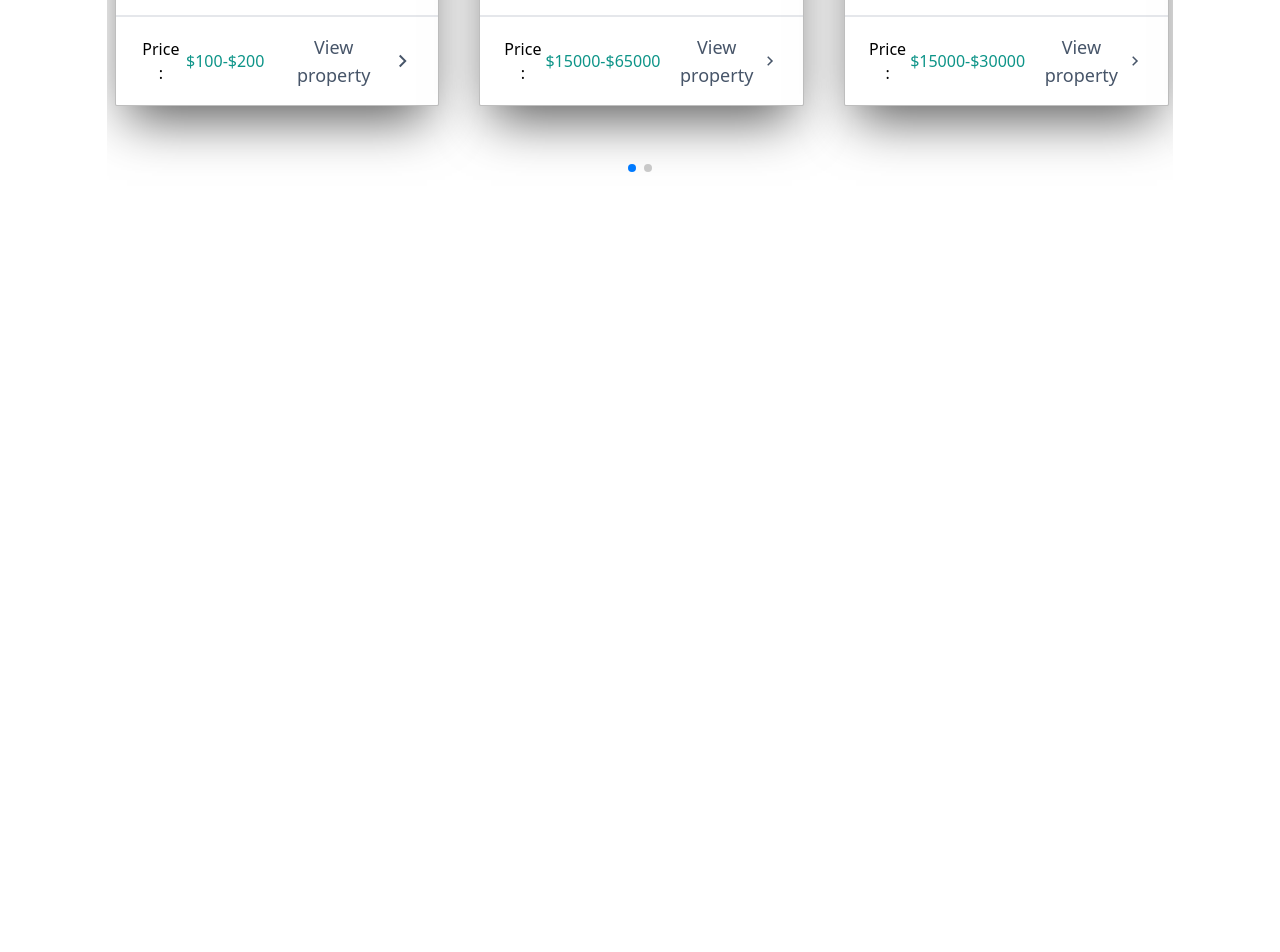
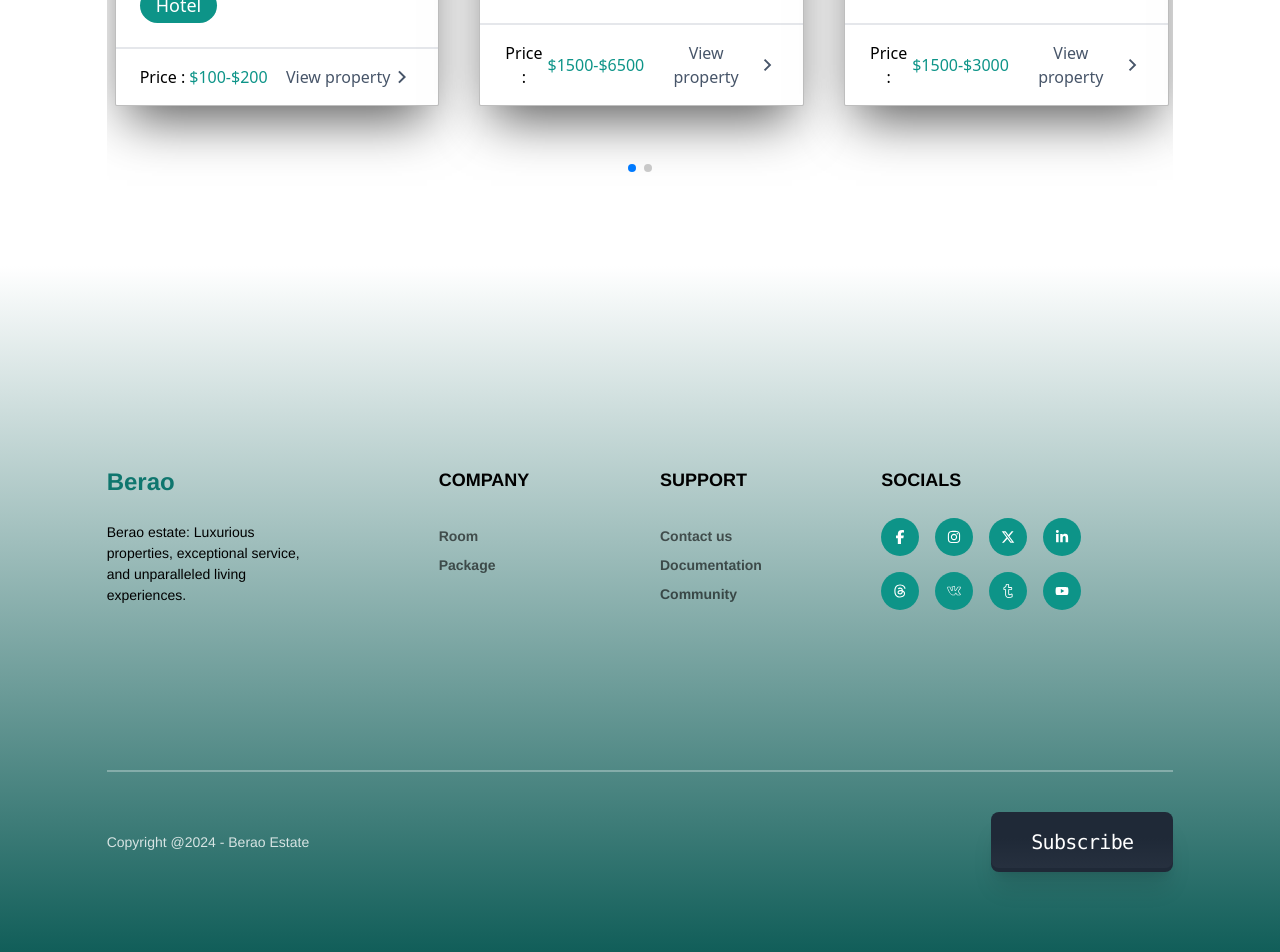
Before and after one commit to NaimurRahman00/berao-website, a React (Vite) app: page / in a window 1280 px wide. Shown: the part 1424-2376 px from the top of the page. Before the commit the page ends 1690 px from the top, so only its background shows below. Built offline with nearby package versions, Linux system fonts and the light colour scheme; no server answers.

Commit message:
Footer added

```diff
--- a/public/data.json
+++ b/public/data.json
@@ -17,7 +17,7 @@
     "id": 2,
     "segment_name": "Motel",
     "description": "Affordable roadside accommodation with convenient access and essential amenities.",
-    "price": "$15000-$65000",
+    "price": "$1500-$6500",
     "status": "sale",
     "area": "Varies per room",
     "location": "Highway 101",
@@ -30,7 +30,7 @@
     "id": 3,
     "segment_name": "Resort",
     "description": "Luxurious seaside escape with private beach, spa, and gourmet dining.",
-    "price": "$15000-$30000",
+    "price": "$1500-$3000",
     "status": "sale",
     "area": "Varies per suite",
     "location": "Seaside Blvd",
--- /dev/null
+++ b/src/componants/Footer/Footer.jsx
@@ -0,0 +1,83 @@
+import {
+  FaFacebookF,
+  FaInstagram,
+  FaLinkedinIn,
+  FaThreads,
+  FaXTwitter,
+} from "react-icons/fa6";
+import { SlSocialTumblr, SlSocialVkontakte } from "react-icons/sl";
+import { TiSocialYoutube } from "react-icons/ti";
+import { Link } from "react-router-dom";
+
+const Footer = () => {
+  return (
+    <footer className="bg-gradient-to-t from-teal-800 to-white py-10">
+      <div className="w-10/12 max-w-[1400px] mx-auto">
+        <div className="grid grid-cols-10 gap-10 py-40 border-b-2 border-white/30">
+          <div className="col-span-3">
+            <h1 className="font-extrabold text-2xl mb-6 text-teal-700">Berao</h1>
+            <p className="w-4/6">
+              Berao estate: Luxurious properties, exceptional service, and
+              unparalleled living experiences.
+            </p>
+          </div>
+          <div className="col-span-2 flex flex-col space-y-2 font-semibold">
+            <h2 className="uppercase text-lg font-bold mb-6">Company</h2>
+            <Link className="text-black/60 hover:underline">Room</Link>
+            <Link className="text-black/60 hover:underline">Package</Link>
+          </div>
+          <div className="col-span-2 flex flex-col space-y-2 font-semibold">
+            <h2 className="uppercase text-lg font-bold mb-6">Support</h2>
+            <Link className="text-black/60 hover:underline">Contact us</Link>
+            <Link className="text-black/60 hover:underline">Documentation</Link>
+            <Link className="text-black/60 hover:underline">Community</Link>
+          </div>
+          <div className="col-span-3">
+            <h2 className="uppercase text-lg font-bold mb-6">Socials</h2>
+            <div className="flex flex-wrap gap-4 w-5/6">
+              <Link className="p-3 rounded-full bg-teal-600 text-white">
+                <FaFacebookF />
+              </Link>
+              <Link className="p-3 rounded-full bg-teal-600 text-white">
+                <FaInstagram />
+              </Link>
+              <Link className="p-3 rounded-full bg-teal-600 text-white">
+                <FaXTwitter />
+              </Link>
+              <Link className="p-3 rounded-full bg-teal-600 text-white">
+                <FaLinkedinIn />
+              </Link>
+              <Link className="p-3 rounded-full bg-teal-600 text-white">
+                <FaThreads />
+              </Link>
+              <Link className="p-3 rounded-full bg-teal-600 text-white">
+                <SlSocialVkontakte />
+              </Link>
+              <Link className="p-3 rounded-full bg-teal-600 text-white">
+                <SlSocialTumblr />
+              </Link>
+              <Link className="p-3 rounded-full bg-teal-600 text-white">
+                <TiSocialYoutube />
+              </Link>
+            </div>
+          </div>
+        </div>
+        <div className="flex py-10 justify-between items-center">
+          <h2 className="text-sm text-white/80">
+            Copyright @2024 - Berao Estate
+          </h2>
+          <a
+            href="#_"
+            className="relative inline-flex items-center justify-center px-10 py-4 overflow-hidden font-mono font-medium tracking-tighter text-white bg-gray-800 rounded-lg group shadow-xl"
+          >
+            <span className="absolute w-0 h-0 transition-all duration-500 ease-out bg-teal-700 rounded-full group-hover:w-56 group-hover:h-56"></span>
+            <span className="absolute inset-0 w-full h-full -mt-1 rounded-lg opacity-30 bg-gradient-to-b from-transparent via-transparent to-gray-700"></span>
+            <span className="relative text-xl">Subscribe</span>
+          </a>
+        </div>
+      </div>
+    </footer>
+  );
+};
+
+export default Footer;
--- a/src/componants/Home/Estate.jsx
+++ b/src/componants/Home/Estate.jsx
@@ -12,7 +12,7 @@ import { Link } from "react-router-dom";
 
 const Estate = ({ cardData }) => {
   return (
-    <div className="w-10/12 mx-auto py-20">
+    <div className="w-10/12 max-w-[1400px] mx-auto py-20">
       <div>
         <h2 className="text-4xl font-bold text-center">Estate</h2>
       </div>
@@ -85,7 +85,7 @@ const Estate = ({ cardData }) => {
               </div>
               <div className="flex items-center gap-3 justify-between text-sm md:text-base px-6 border-t-2 border-gray-200 py-4">
                 <div className="flex gap-1 items-center"><h2>Price : </h2> <h3 className="font-medium text-teal-600">{slide.price}</h3></div>
-                <Link to={`/view-property/${slide.id}`} className="flex items-center text-slate-600 font-medium text-lg">View property <RiArrowRightSLine className="text-2xl"/></Link>
+                <Link to={`/view-property/${slide.id}`} className="flex items-center text-slate-600 font-medium text-base hover:text-teal-600">View property <RiArrowRightSLine className="text-2xl"/></Link>
               </div>
             </div>
           ))}
--- a/src/componants/Home/styles.css
+++ b/src/componants/Home/styles.css
@@ -8,7 +8,6 @@
   }
 
   body {
-    background: #eee;
     font-family: Helvetica Neue, Helvetica, Arial, sans-serif;
     font-size: 14px;
     color: #000;
--- a/src/componants/NavBar/Navbar.jsx
+++ b/src/componants/NavBar/Navbar.jsx
@@ -48,7 +48,7 @@ const Navbar = () => {
     <nav className=" px-4 py-2 text-black mb-12 fixed top-0 left-0 right-0 z-50 bg-[#0000002c]">
       <div className="w-10/12 mx-auto max-w-[1400px] flex items-center justify-between">
         <div className="scale-100 cursor-pointer rounded-2xl py-2 text-xl font-semibold text-black transition-all duration-200 hover:scale-110">
-          <h2 className="text-white text-3xl">Berao</h2>
+          <h2 className="text-teal-700 font-extrabold text-3xl">Berao</h2>
         </div>
         <ul className="hidden items-center gap-4 justify-between md:flex text-white">
           <NavLink
--- a/src/layout/Root.jsx
+++ b/src/layout/Root.jsx
@@ -1,6 +1,7 @@
 import Navbar from "../componants/NavBar/Navbar";
 import { Outlet } from "react-router-dom";
 import { ToastContainer } from "react-toastify";
+import Footer from "../componants/Footer/Footer";
 
 const Root = () => {
 
@@ -9,6 +10,7 @@ const Root = () => {
       <Navbar></Navbar>
       <Outlet></Outlet>
       <ToastContainer></ToastContainer>
+      <Footer></Footer>
     </div>
   );
 };
```
